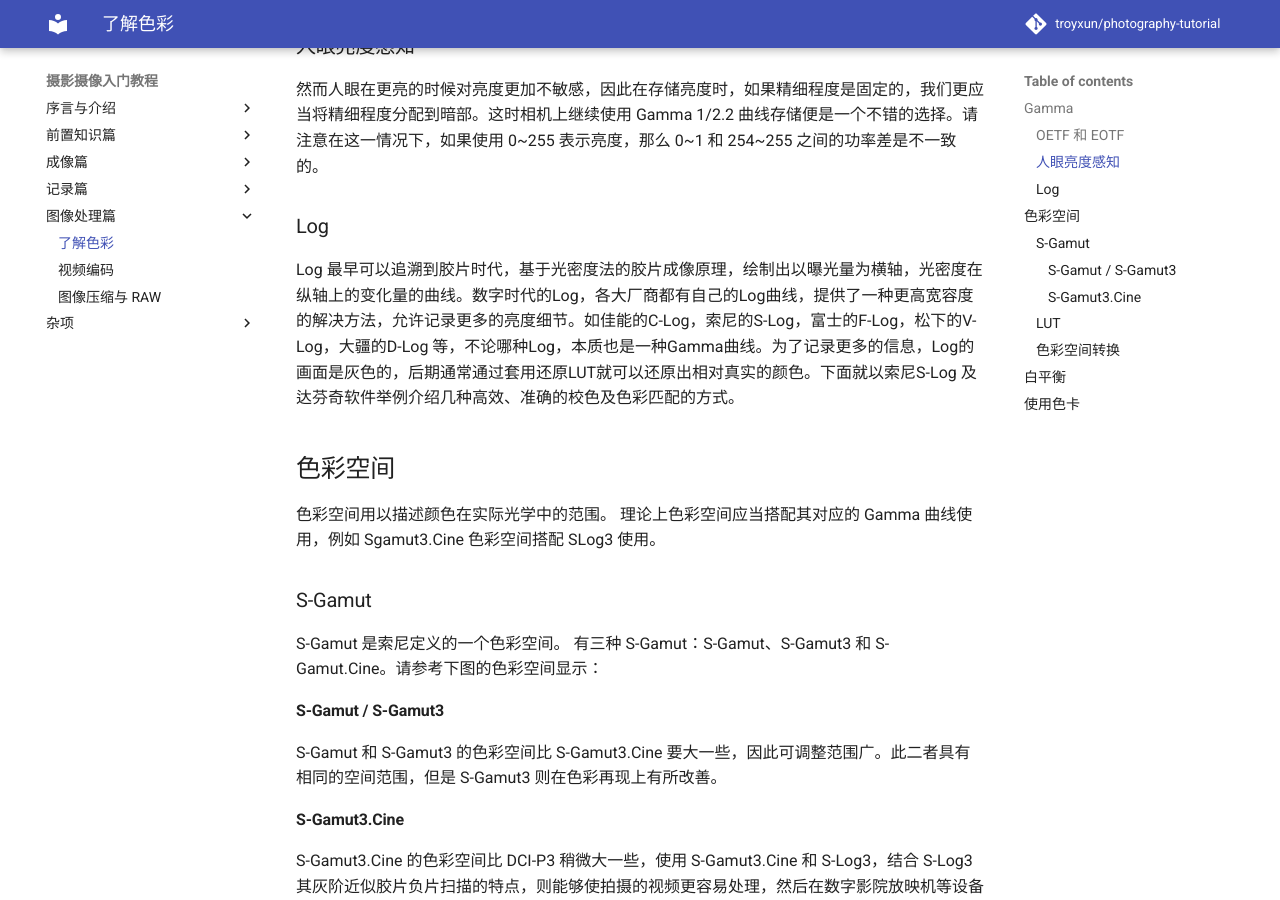
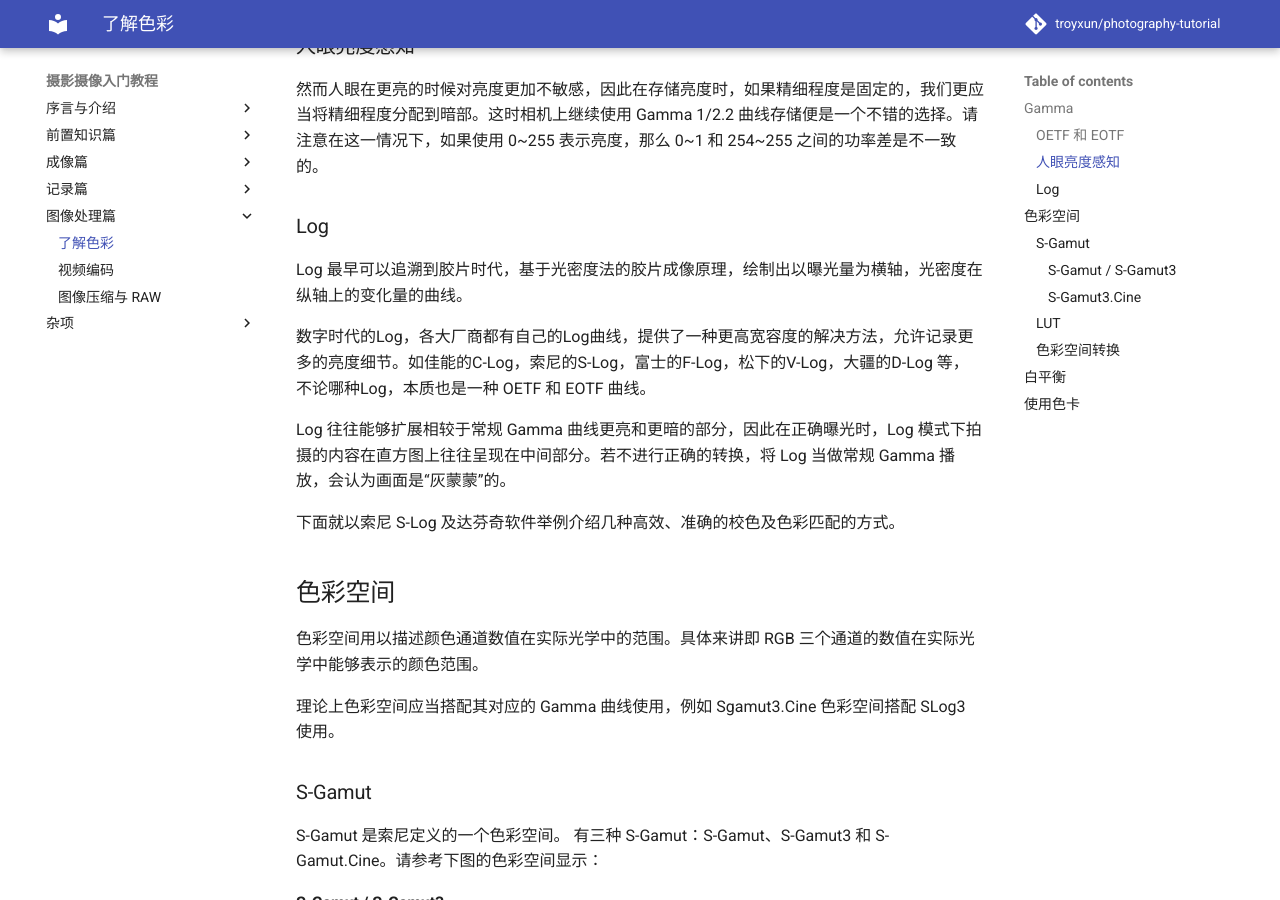
Before and after one commit to troyxun/photography-tutorial, an MkDocs documentation site: the page built from docs/color-science.md, in a window 1280 px wide and 900 px high, scrolled down 505 px. Built offline with MkDocs 1.6.1 and Material for MkDocs 9.7.7, drawn with Linux system fonts in a browser that asks for light colours; comment, search, counter and statistics services are not loaded.

Commit message:
Modify log description

```diff
--- a/docs/color-science.md
+++ b/docs/color-science.md
@@ -18,11 +18,19 @@
 然而人眼在更亮的时候对亮度更加不敏感，因此在存储亮度时，如果精细程度是固定的，我们更应当将精细程度分配到暗部。这时相机上继续使用 Gamma 1/2.2 曲线存储便是一个不错的选择。请注意在这一情况下，如果使用 0~255 表示亮度，那么 0~1 和 254~255 之间的功率差是不一致的。
 
 ### Log
-Log 最早可以追溯到胶片时代，基于光密度法的胶片成像原理，绘制出以曝光量为横轴，光密度在纵轴上的变化量的曲线。数字时代的Log，各大厂商都有自己的Log曲线，提供了一种更高宽容度的解决方法，允许记录更多的亮度细节。如佳能的C-Log，索尼的S-Log，富士的F-Log，松下的V-Log，大疆的D-Log 等，不论哪种Log，本质也是一种Gamma曲线。为了记录更多的信息，Log的画面是灰色的，后期通常通过套用还原LUT就可以还原出相对真实的颜色。下面就以索尼S-Log 及达芬奇软件举例介绍几种高效、准确的校色及色彩匹配的方式。
+
+Log 最早可以追溯到胶片时代，基于光密度法的胶片成像原理，绘制出以曝光量为横轴，光密度在纵轴上的变化量的曲线。
+
+数字时代的Log，各大厂商都有自己的Log曲线，提供了一种更高宽容度的解决方法，允许记录更多的亮度细节。如佳能的C-Log，索尼的S-Log，富士的F-Log，松下的V-Log，大疆的D-Log 等，不论哪种Log，本质也是一种 OETF 和 EOTF 曲线。
+
+Log 往往能够扩展相较于常规 Gamma 曲线更亮和更暗的部分，因此在正确曝光时，Log 模式下拍摄的内容在直方图上往往呈现在中间部分。若不进行正确的转换，将 Log 当做常规 Gamma 播放，会认为画面是“灰蒙蒙”的。
+
+下面就以索尼 S-Log 及达芬奇软件举例介绍几种高效、准确的校色及色彩匹配的方式。
 
 ## 色彩空间
 
-色彩空间用以描述颜色在实际光学中的范围。
+色彩空间用以描述颜色通道数值在实际光学中的范围。具体来讲即 RGB 三个通道的数值在实际光学中能够表示的颜色范围。
+
 理论上色彩空间应当搭配其对应的 Gamma 曲线使用，例如 Sgamut3.Cine 色彩空间搭配 SLog3 使用。
 
 ### S-Gamut
```
